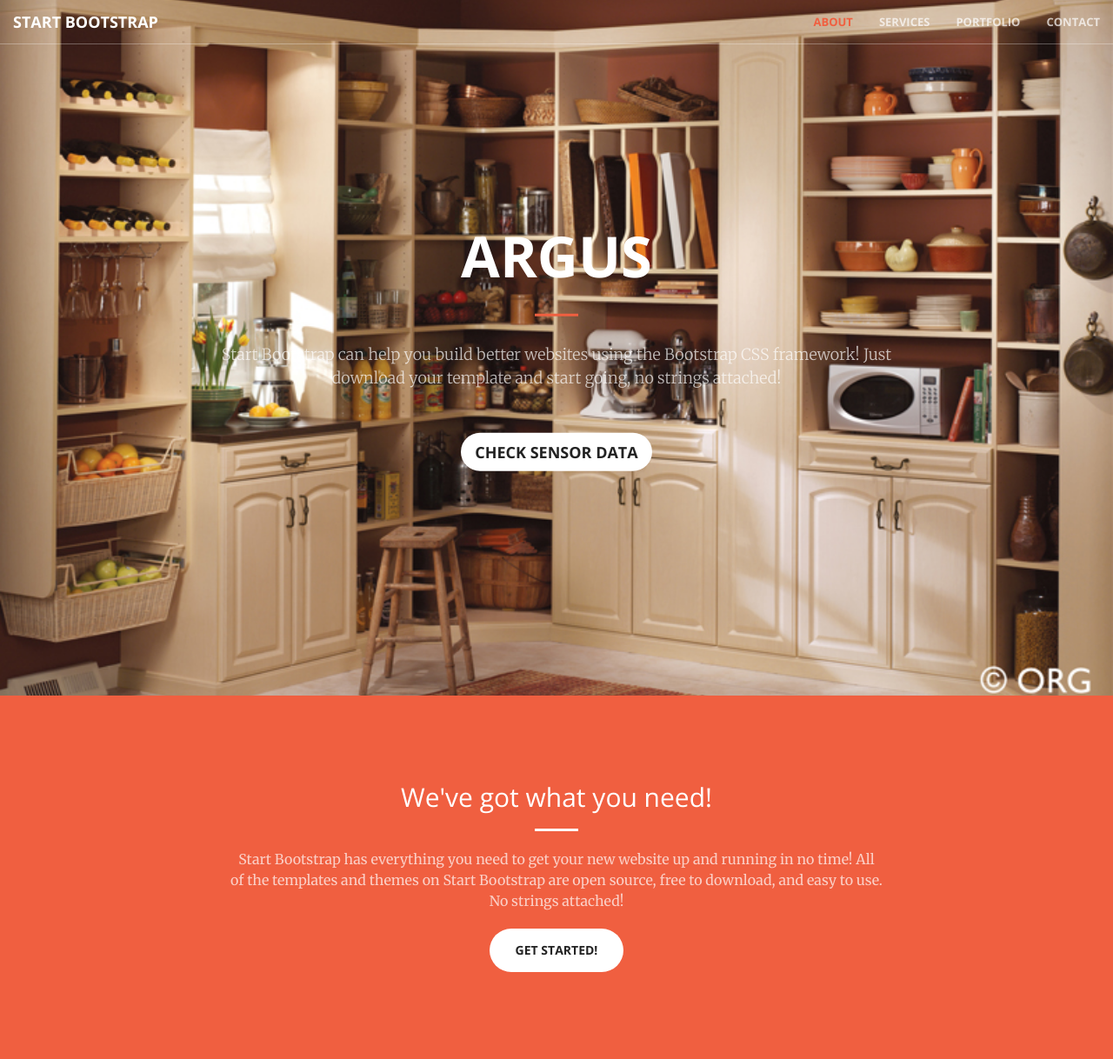
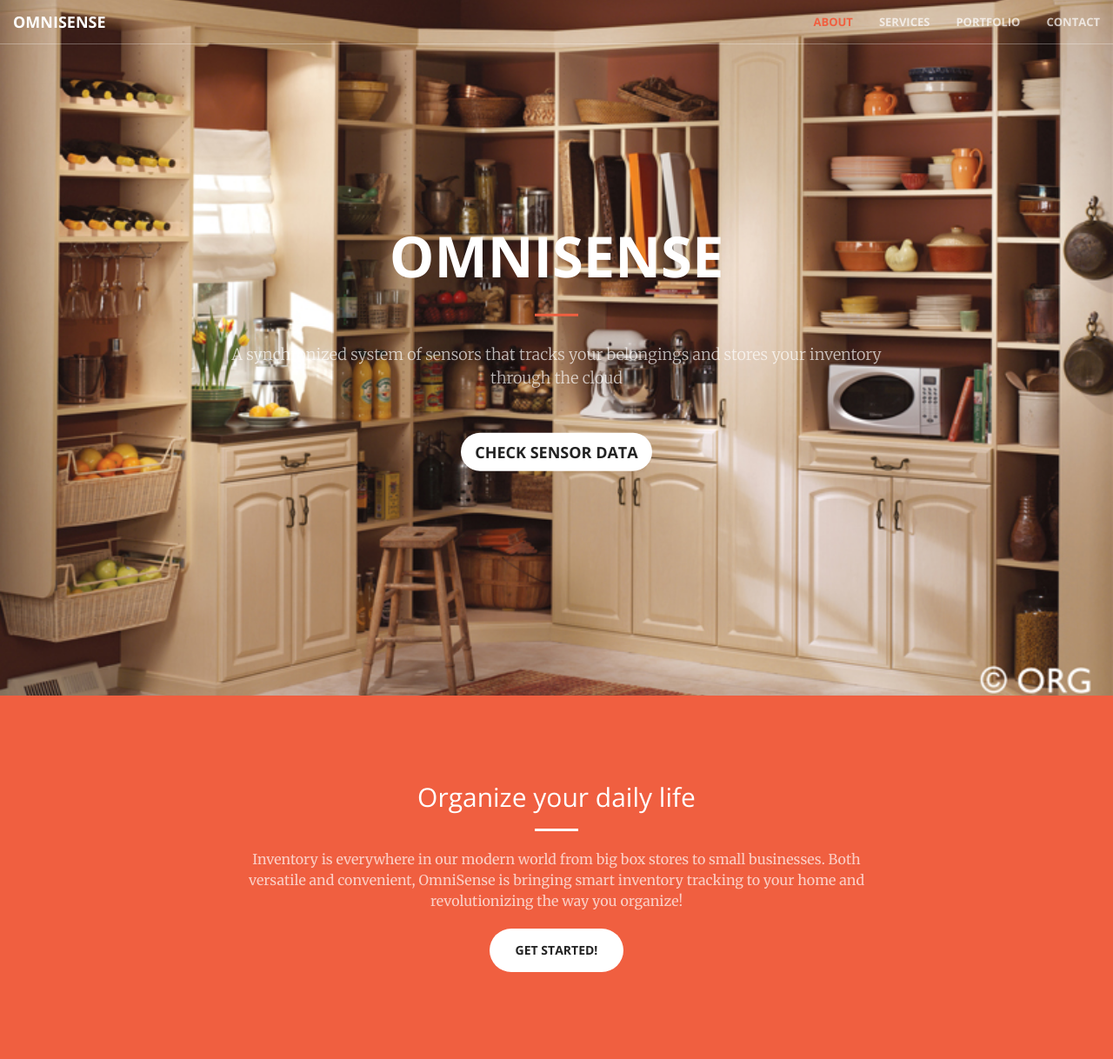
Before and after one commit to rzxyq/pantry, a Django app: page / in a window 1280 px wide. Shown: the whole page at 87% size. Run offline with Django 3.2, Linux system fonts and the light colour scheme; some libraries are stand-ins or nearby versions.

Commit message:
Changed name.

```diff
--- a/templates/home.html
+++ b/templates/home.html
@@ -9,7 +9,7 @@
     <meta name="description" content="">
     <meta name="author" content="">
 
-    <title>Creative - Start Bootstrap Theme</title>
+    <title>OmniSense</title>
 
     <!-- Bootstrap Core CSS -->
     <link rel="stylesheet" href="/static/css/bootstrap.min.css" type="text/css">
@@ -49,7 +49,7 @@
                     <span class="icon-bar"></span>
                     <span class="icon-bar"></span>
                 </button>
-                <a class="navbar-brand page-scroll" href="#page-top">Start Bootstrap</a>
+                <a class="navbar-brand page-scroll" href="#page-top">OmniSense</a>
             </div>
 
             <!-- Collect the nav links, forms, and other content for toggling -->
@@ -77,9 +77,9 @@
     <header>
         <div class="header-content">
             <div class="header-content-inner">
-                <h1>Argus</h1>
+                <h1>OmniSense</h1>
                 <hr>
-                <p>Start Bootstrap can help you build better websites using the Bootstrap CSS framework! Just download your template and start going, no strings attached!</p>
+                <p>A synchronized system of sensors that tracks your belongings and stores your inventory through the cloud</p>
                 <a href="{% url 'sensor' %}" class="btn btn-lg btn-default">Check sensor data</a>
             </div>
         </div>
@@ -89,9 +89,9 @@
         <div class="container">
             <div class="row">
                 <div class="col-lg-8 col-lg-offset-2 text-center">
-                    <h2 class="section-heading">We've got what you need!</h2>
+                    <h2 class="section-heading">Organize your daily life</h2>
                     <hr class="light">
-                    <p class="text-faded">Start Bootstrap has everything you need to get your new website up and running in no time! All of the templates and themes on Start Bootstrap are open source, free to download, and easy to use. No strings attached!</p>
+                    <p class="text-faded">Inventory is everywhere in our modern world from big box stores to small businesses. Both versatile and convenient, OmniSense is bringing smart inventory tracking to your home and revolutionizing the way you organize!</p>
                     <a href="#" class="btn btn-default btn-xl">Get Started!</a>
                 </div>
             </div>
--- a/templates/sensor.html
+++ b/templates/sensor.html
@@ -11,7 +11,7 @@
     <meta name="author" content="">
     <link rel="icon" href="../../favicon.ico">
 
-    <title>Library Monitor</title>
+    <title>OmniSense</title>
 
   {% include 'head_css.html' %}
   <style>
@@ -47,7 +47,7 @@
 
           <div class="masthead clearfix">
             <div class="inner">
-              <h3 class="masthead-brand">Argus</h3>
+              <h3 class="masthead-brand">OmniSense</h3>
               <nav>
                 <ul class="nav masthead-nav">
                   <li class="active"><a href="#">Home</a></li>
```
